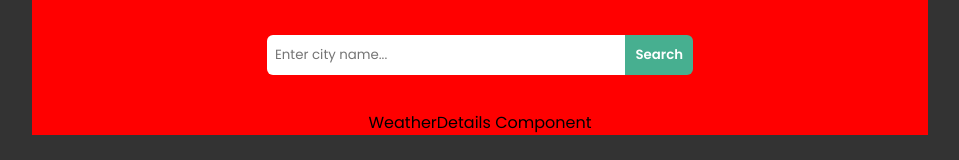
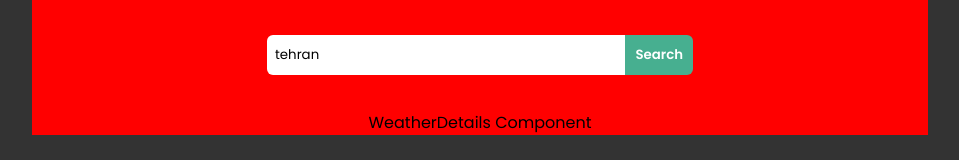
Before and after one commit to HaniyehPeyvandi/weather-app, a React (Create React App) app: page / in a window 1280 px wide. Shown: the top 160 px of the page, without its empty margins (160-1119 px from the left). Built offline with nearby package versions, Linux system fonts and the light colour scheme.

Commit message:
get the search value

```diff
--- a/src/components/Search/Search.js
+++ b/src/components/Search/Search.js
@@ -1,12 +1,21 @@
-import styles from './Search.module.css';
+import { useState } from "react";
+import styles from "./Search.module.css";
 
 const Search = () => {
+  const [cityName, setCityName] = useState("tehran");
+
   return (
     <div className={styles.searchContainer}>
-      <input type="text" placeholder="Enter city name..." className={styles.searchInput}/>
+      <input
+        type="text"
+        placeholder="Enter city name..."
+        className={styles.searchInput}
+        value={cityName}
+        onChange={(e) => setCityName(e.target.value)}
+      />
       <button className={styles.searchBtn}>Search</button>
     </div>
-   );
-}
+  );
+};
 
 export default Search;
```
